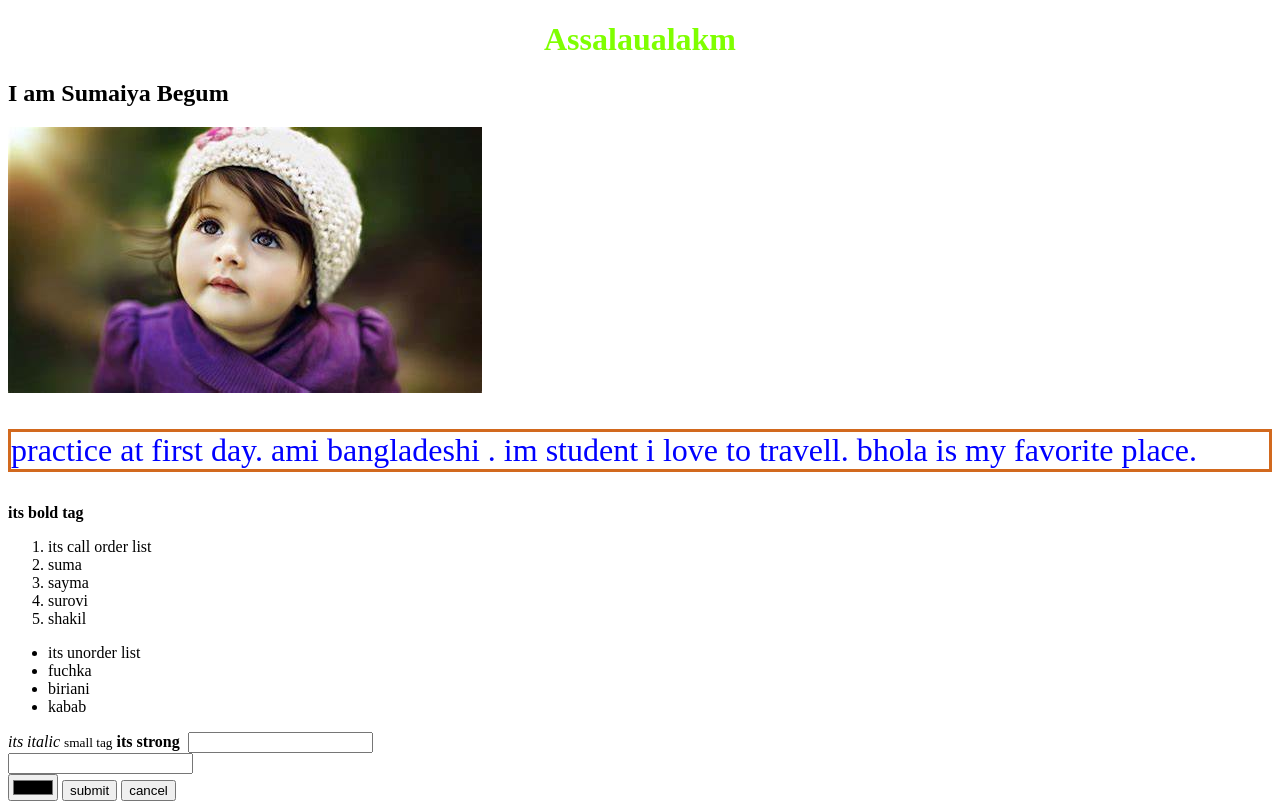
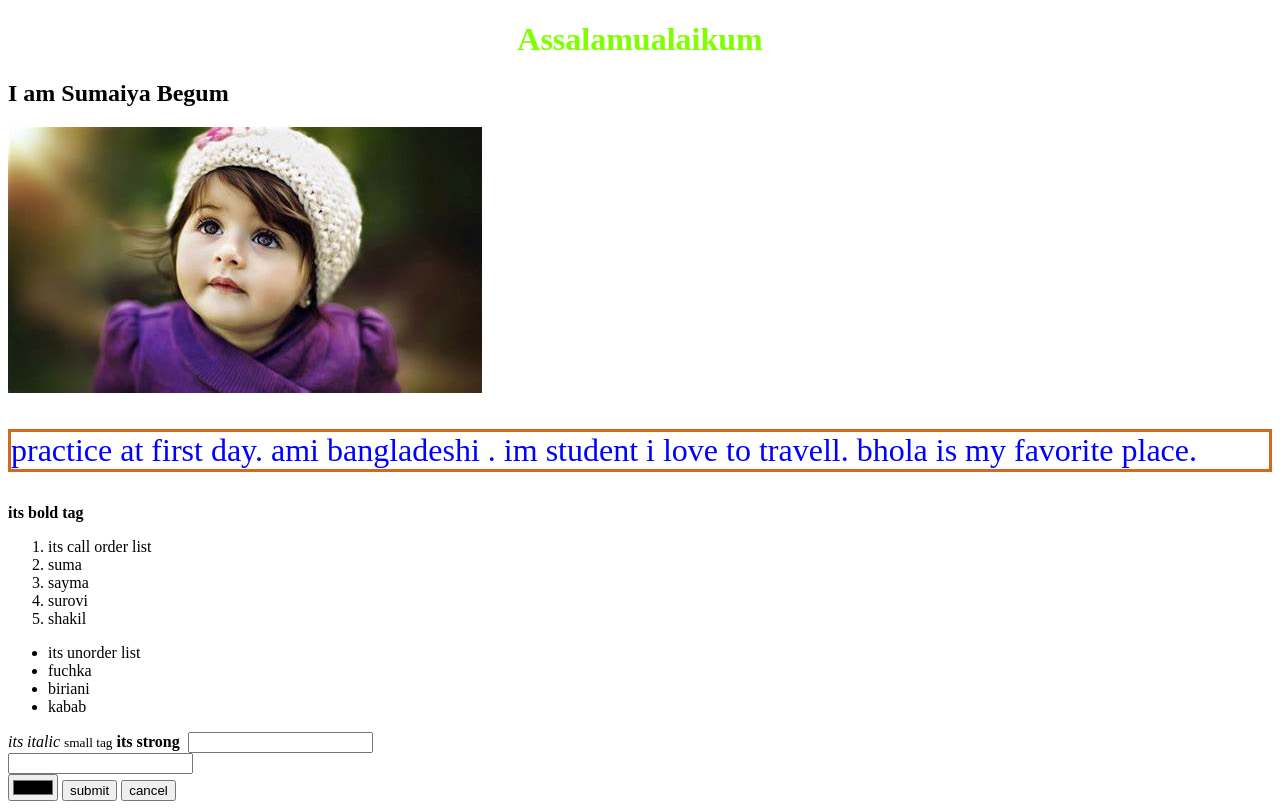
Before and after one commit to SumaiyaBegum22/my-second-repo, a plain HTML site: page Index.html in a window 1280 px wide. Drawn offline with Linux system fonts and the light colour scheme.

Commit message:
h channge

```diff
--- a/Index.html
+++ b/Index.html
@@ -20,7 +20,7 @@
     </style>
 </head>
 <body>
- <h1>Assalaualakm</h1>
+ <h1>Assalamualaikum</h1>
  <h2>I am Sumaiya Begum</h2>
  <img src="OIP.jpg" alt="a nice baby">
  <p> practice at first day. ami bangladeshi . im student i love to travell. bhola is my favorite place.</p>
```
